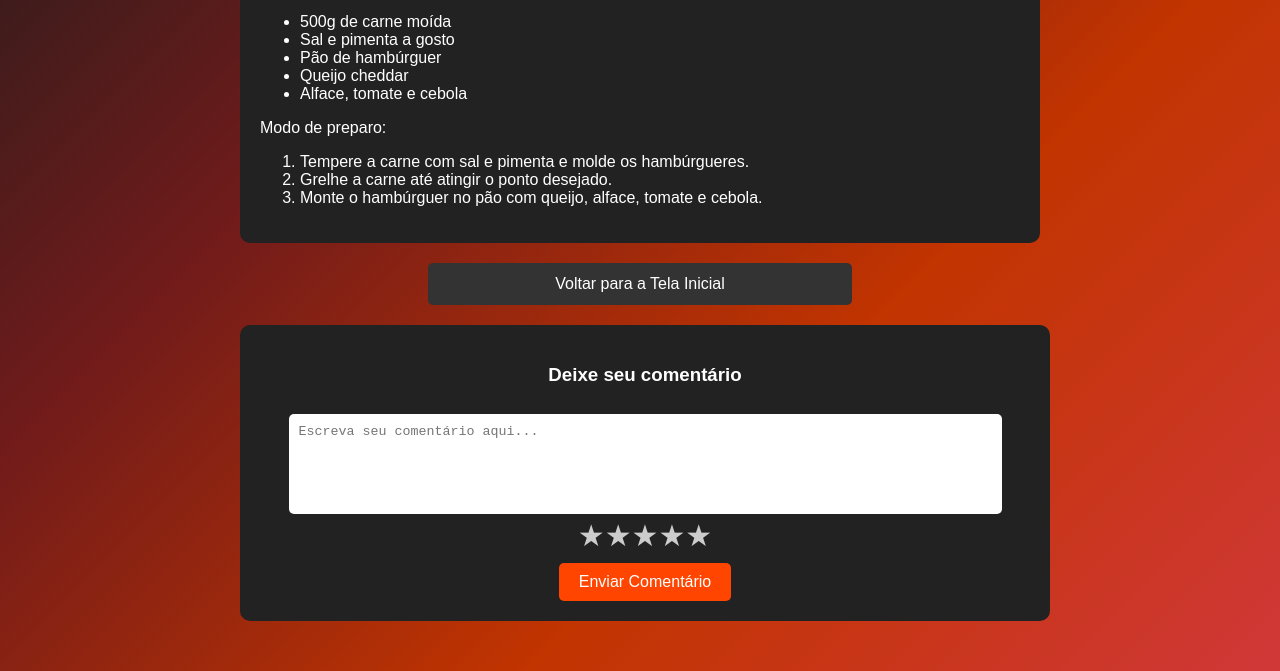
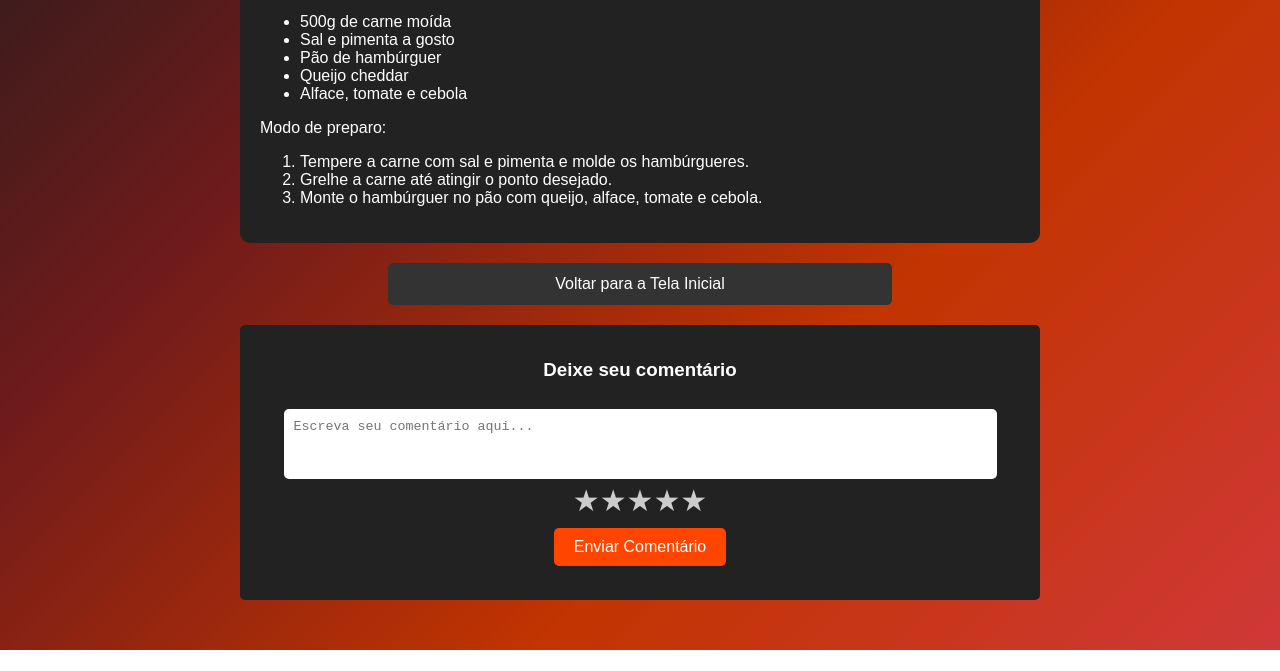
Before and after one commit to fomepedia/fomepedia.github.io, a plain HTML site: page hamburguerartesanal.html in a window 1280 px wide. Shown: the part 309-980 px from the top of the page. After the commit the page ends 959 px from the top, so only its background shows below. Drawn offline with Linux system fonts and the light colour scheme.

Commit message:
Update hamburguerartesanal.html

```diff
--- a/hamburguerartesanal.html
+++ b/hamburguerartesanal.html
@@ -4,6 +4,7 @@
     <meta charset="UTF-8">
     <meta name="viewport" content="width=device-width, initial-scale=1.0">
     <title>Receita Hambúrguer Artesanal - Fomepédia</title>
+
     <style>
         body {
             font-family: Arial, sans-serif;
@@ -46,7 +47,7 @@
         }
         .btn-secondary {
             background: #333;
-            width: 50%;
+            width: 60%;
             padding: 12px;
             margin-top: 20px;
             border-radius: 5px;
@@ -106,14 +107,20 @@
         }
         .comentarios {
             margin-top: 20px;
-            padding: 20px;
+            padding: 15px;
             background: #222;
-            border-radius: 10px;
+            border-radius: 5px;
             text-align: center;
             color: white;
+            height: 245px;
             width: 770px;
             margin-left: auto;
             margin-right: auto;
+        }
+        textarea {
+            height: 50px;
+            resize: none;
+            overflow-y: auto;
         }
     </style>
 </head>
@@ -146,7 +153,7 @@
         <a href="./index.html" class="btn-secondary">Voltar para a Tela Inicial</a>
         <div class="comentarios">
             <h3>Deixe seu comentário</h3>
-            <textarea placeholder="Escreva seu comentário aqui..."></textarea>
+            <textarea placeholder ="Escreva seu comentário aqui..."></textarea>
             <div class="estrelinha">
                 <input type="radio" id="star5" name="rating" value="5"><label for="star5">★</label>
                 <input type="radio" id="star4" name="rating" value="4"><label for="star4">★</label>
```
